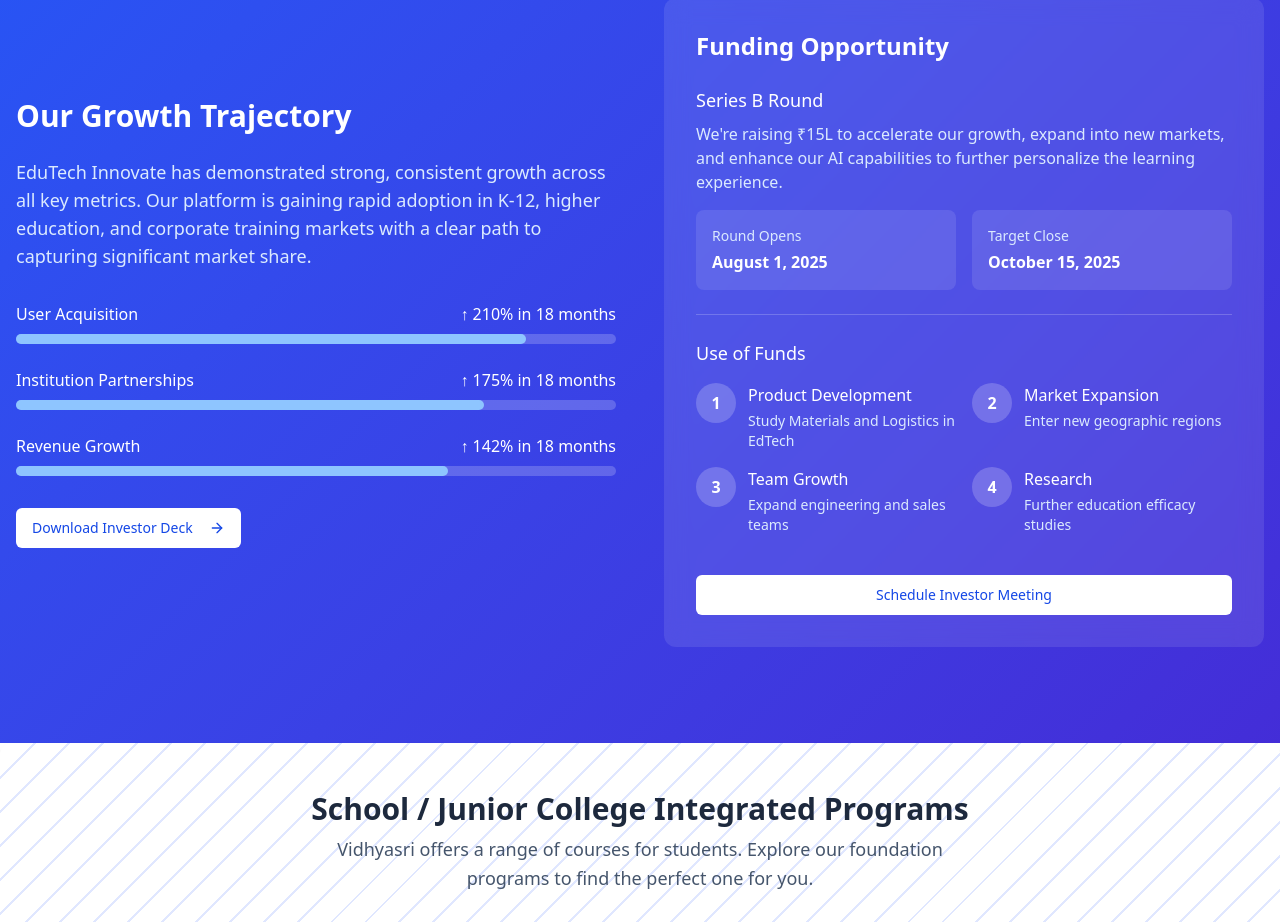
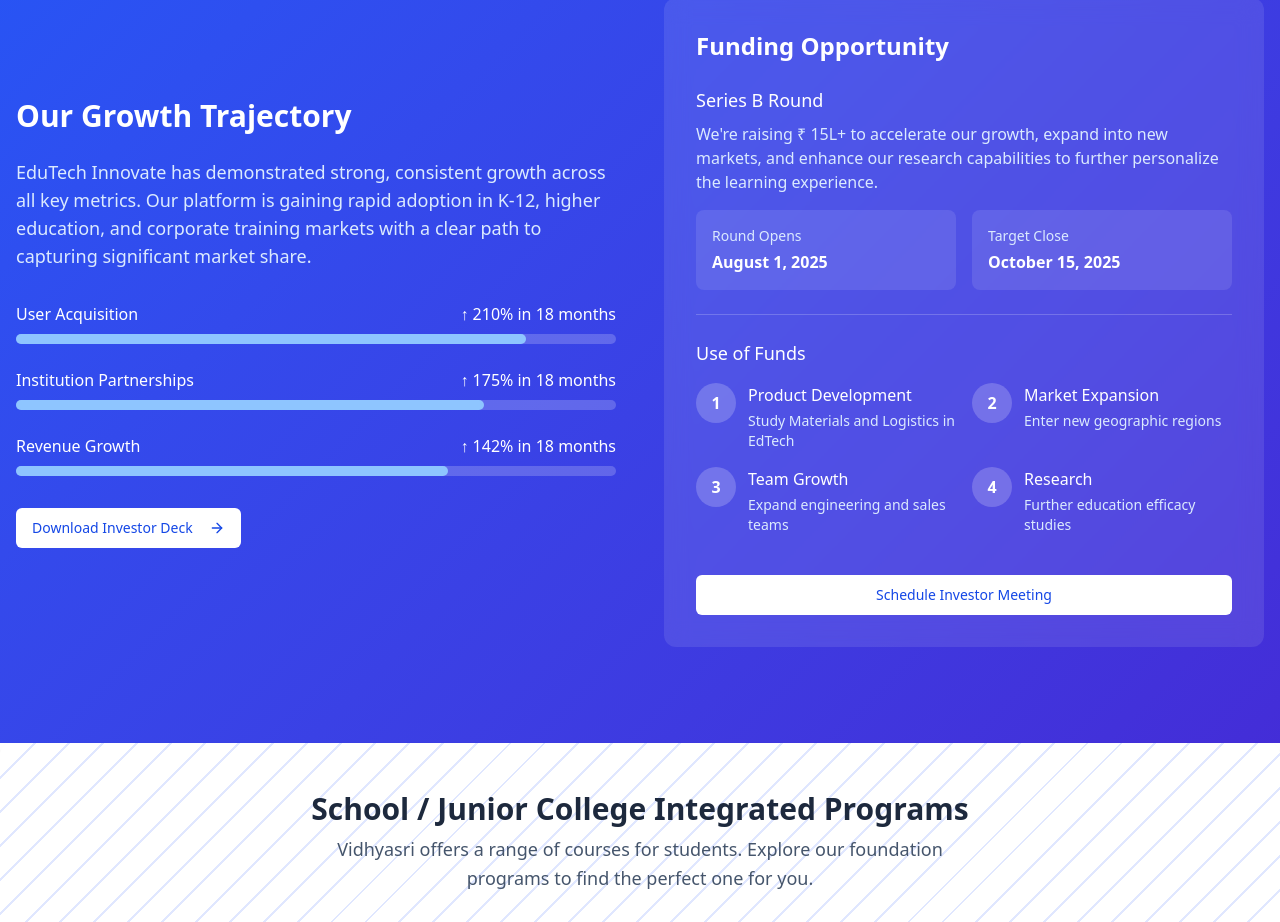
Before and after one commit to VidyaSri-Academy/VidhyaSri-Official-Website-Codebase, a React (Vite) app in the folder Frontend/: page / in a window 1280 px wide. Shown: the part 4560-5482 px from the top of the page. Built offline with nearby package versions, Linux system fonts and the light colour scheme.

Commit message:
Changed the description

```diff
--- a/Frontend/src/components/Investorsec.tsx
+++ b/Frontend/src/components/Investorsec.tsx
@@ -153,8 +153,8 @@
               <div>
                 <h4 className="text-lg font-medium mb-2">Series B Round</h4>
                 <p className="text-blue-100 mb-4">
-                  We're raising ₹15L to accelerate our growth, expand into new markets,
-                  and enhance our AI capabilities to further personalize the learning experience.
+                  We're raising ₹ 15L+ to accelerate our growth, expand into new markets,
+                  and enhance our research capabilities to further personalize the learning experience.
                 </p>
                 <div className="grid grid-cols-2 gap-4">
                   <div className="bg-white/10 p-4 rounded-lg">
```
